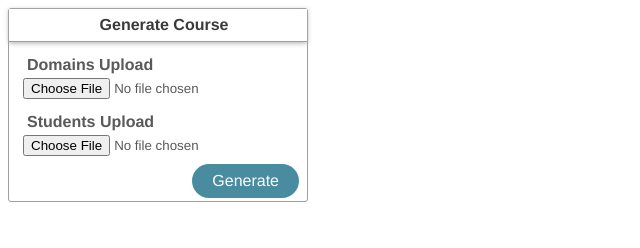
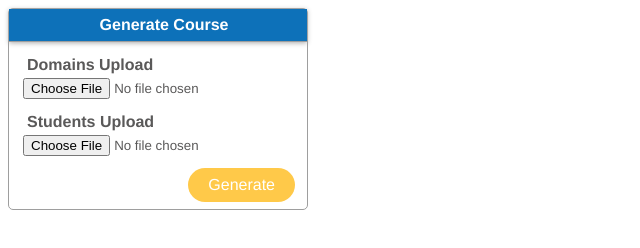
Before and after one commit to Lorage/student-course-generator, a website built with webpack: page src/index.html in a window 1280 px wide. Shown: the whole page, without its empty margins (0-640 px from the left). Built offline with nearby package versions, Linux system fonts and the light colour scheme; files whose address does not match are found by name.

Commit message:
Slight css tweaks

```diff
--- a/src/assets/style/main.css
+++ b/src/assets/style/main.css
@@ -9,7 +9,7 @@
 
 .app-container {
     width: 300px;
-    border-radius: 3px;
+    border-radius: 5px;
     border: 1px solid #9e9e9e;
 }
 
@@ -17,7 +17,7 @@
     width: 100%;
     margin: 0;
     text-align: center;
-    background-color: white;
+    background-color: #0d71b9;
     -webkit-box-shadow: 0px 1px 5px 0px rgba(171,171,171,1);
     -moz-box-shadow: 0px 1px 5px 0px rgba(171,171,171,1);
     box-shadow: 0px 1px 5px 0px rgba(171,171,171,1);
@@ -28,7 +28,7 @@
 .app-container > div:first-child h4 {
     width: 100%;
     margin: 6px;
-    color: rgb(58, 58, 58);
+    color: white;
 }
 
 .app-container .body-container {
@@ -45,7 +45,7 @@
 }
 
 .app-container .body-container .button-container {
-    padding: 8px;
+    padding: 12px;
 }
 
 .app-container .body-container .button-container button {
@@ -54,7 +54,7 @@
     color: white;
     font-size: 16px;
     border-radius: 20px;
-    background-color: #498c9f;
+    background-color: #ffc949;
     text-align: center;
     padding: 8px 20px 8px 20px;
     margin-top: -14px;
```
